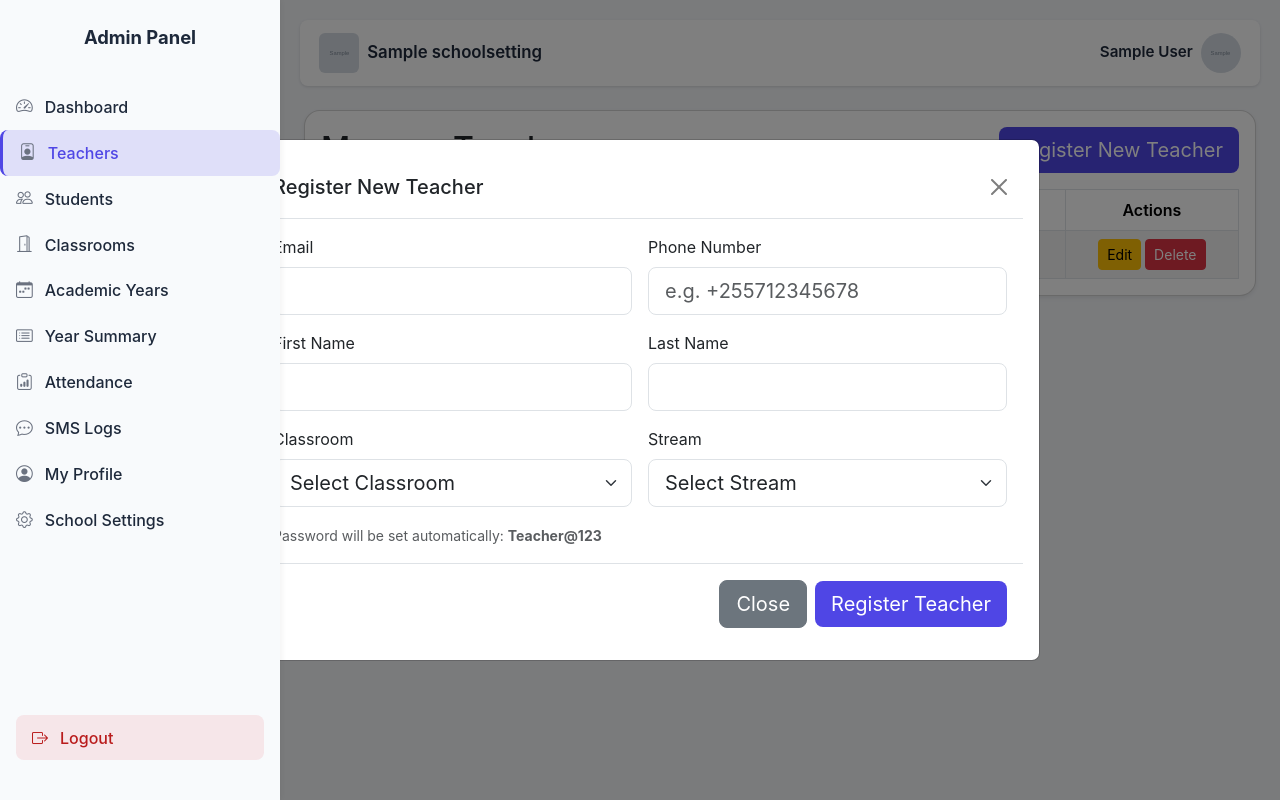
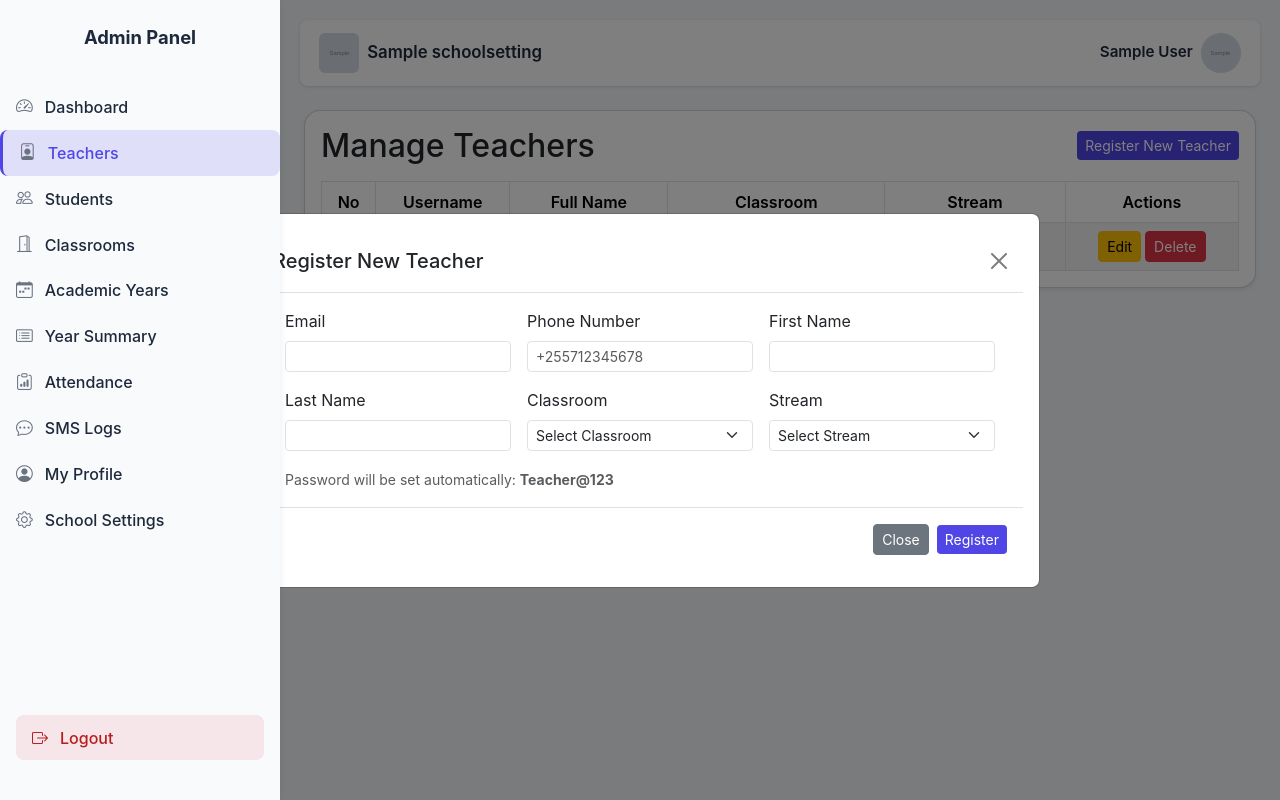
Before and after one commit to maduhumaduhu2003-ai/school_attendance, a Django app: page /register-teacher/ in a window 1280 px wide, after a click on "Register New Teacher". Run offline with Django 5.2, Linux system fonts and the light colour scheme; a user stored in the database is signed in; tables that the repository leaves empty hold one stand-in row (values such as "Sample post"); grey boxes marked "Sample" are stand-in pictures.

Commit message:
Initial commit: settings cleaned and register_teacher ready for production

```diff
--- a/attendance_app/templates/attendance_app/login.html
+++ b/attendance_app/templates/attendance_app/login.html
@@ -210,8 +210,8 @@ body::after {
             <form method="post" id="loginForm">
                 {% csrf_token %}
                 <div class="mb-3">
-                    <label class="form-label"><i class="bi bi-person-fill"></i> Username</label>
-                    <input type="text" name="username" class="form-control" placeholder="Enter your username" required autofocus>
+                    <label class="form-label"><i class="bi bi-person-fill"></i> Email</label>
+                    <input type="email" name="username" class="form-control" placeholder="Enter your email" required autofocus>
                 </div>
 
                 <div class="mb-3">
--- a/attendance_app/templates/attendance_app/register_teacher.html
+++ b/attendance_app/templates/attendance_app/register_teacher.html
@@ -33,7 +33,7 @@
             <!-- PAGE TITLE & ADD BUTTON -->
             <div class="d-flex flex-column flex-md-row justify-content-between align-items-start align-items-md-center mb-3 gap-2">
                 <h2 class="mb-2 mb-md-0">Manage Teachers</h2>
-                <button type="button" class="btn btn-primary btn-lg" data-bs-toggle="modal" data-bs-target="#registerTeacherModal">
+                <button type="button" class="btn btn-primary btn-sm" data-bs-toggle="modal" data-bs-target="#registerTeacherModal">
                     Register New Teacher
                 </button>
             </div>
@@ -62,7 +62,6 @@
                             <td data-label="Actions">
                                 <div class="d-flex flex-wrap justify-content-center gap-1">
                                     <a href="{% url 'edit_teacher' teacher.id %}" class="btn btn-sm btn-warning action-btn">Edit</a>
-                                    <!-- DELETE BUTTON TRIGGERS MODAL -->
                                     <button type="button" class="btn btn-sm btn-danger deleteBtn action-btn"
                                             data-bs-toggle="modal"
                                             data-bs-target="#deleteTeacherModal"
@@ -87,9 +86,9 @@
 
 </div>
 
-<!-- MODAL: REGISTER TEACHER -->
+<!-- MODAL: REGISTER TEACHER (GRID / TABLE-LIKE) -->
 <div class="modal fade" id="registerTeacherModal" tabindex="-1" aria-hidden="true">
-  <div class="modal-dialog modal-dialog-centered modal-fullscreen-sm-down modal-lg">
+  <div class="modal-dialog modal-dialog-centered modal-lg">
     <div class="modal-content p-3">
       <form id="teacherForm" method="POST" action="{% url 'register_teacher' %}">
         {% csrf_token %}
@@ -98,35 +97,36 @@
           <button type="button" class="btn-close" data-bs-dismiss="modal"></button>
         </div>
         <div class="modal-body">
+            <div class="container-fluid">
                 <div class="row g-3">
-                <div class="col-12 col-md-6">
+                    <div class="col-12 col-md-6 col-lg-4">
                         <label class="form-label">Email</label>
-                    <input type="email" class="form-control form-control-lg" name="username" required>
+                        <input type="email" class="form-control form-control-sm" name="username" required>
                     </div>
-                <div class="col-12 col-md-6">
+                    <div class="col-12 col-md-6 col-lg-4">
                         <label class="form-label">Phone Number</label>
-                    <input type="text" class="form-control form-control-lg" name="phone_number" placeholder="e.g. +255712345678" required>
+                        <input type="text" class="form-control form-control-sm" name="phone_number" placeholder="+255712345678" required>
                     </div>
-                <div class="col-12 col-md-6">
+                    <div class="col-12 col-md-6 col-lg-4">
                         <label class="form-label">First Name</label>
-                    <input type="text" class="form-control form-control-lg" name="first_name" required>
+                        <input type="text" class="form-control form-control-sm" name="first_name" required>
                     </div>
-                <div class="col-12 col-md-6">
+                    <div class="col-12 col-md-6 col-lg-4">
                         <label class="form-label">Last Name</label>
-                    <input type="text" class="form-control form-control-lg" name="last_name" required>
+                        <input type="text" class="form-control form-control-sm" name="last_name" required>
                     </div>
-                <div class="col-12 col-md-6">
+                    <div class="col-12 col-md-6 col-lg-4">
                         <label class="form-label">Classroom</label>
-                    <select class="form-select form-select-lg" id="classroom" name="classroom" required>
+                        <select class="form-select form-select-sm" id="classroom" name="classroom" required>
                             <option value="" selected>Select Classroom</option>
                             {% for c in classrooms %}
                                 <option value="{{ c.id }}">{{ c.name }} ({{ c.year }})</option>
                             {% endfor %}
                         </select>
                     </div>
-                <div class="col-12 col-md-6">
+                    <div class="col-12 col-md-6 col-lg-4">
                         <label class="form-label">Stream</label>
-                    <select class="form-select form-select-lg" id="stream" name="stream" required>
+                        <select class="form-select form-select-sm" id="stream" name="stream" required>
                             <option value="" selected>Select Stream</option>
                         </select>
                     </div>
@@ -135,9 +135,10 @@
                     </div>
                 </div>
             </div>
-        <div class="modal-footer flex-wrap">
-          <button type="button" class="btn btn-secondary btn-lg" data-bs-dismiss="modal">Close</button>
-          <button type="submit" class="btn btn-primary btn-lg">Register Teacher</button>
+        </div>
+        <div class="modal-footer flex-wrap justify-content-end">
+          <button type="button" class="btn btn-secondary btn-sm" data-bs-dismiss="modal">Close</button>
+          <button type="submit" class="btn btn-primary btn-sm">Register</button>
         </div>
       </form>
     </div>
@@ -146,7 +147,7 @@
 
 <!-- MODAL: DELETE TEACHER -->
 <div class="modal fade" id="deleteTeacherModal" tabindex="-1" aria-hidden="true">
-  <div class="modal-dialog modal-dialog-centered modal-fullscreen-sm-down modal-md">
+  <div class="modal-dialog modal-dialog-centered modal-sm">
     <div class="modal-content p-3">
       <form method="POST" id="deleteTeacherForm">
         {% csrf_token %}
@@ -157,9 +158,9 @@
         <div class="modal-body">
           <p>Are you sure you want to delete <strong id="teacherName"></strong>?</p>
         </div>
-        <div class="modal-footer flex-wrap">
-          <button type="button" class="btn btn-secondary btn-lg" data-bs-dismiss="modal">Cancel</button>
-          <button type="submit" class="btn btn-danger btn-lg">Delete</button>
+        <div class="modal-footer flex-wrap justify-content-end">
+          <button type="button" class="btn btn-secondary btn-sm" data-bs-dismiss="modal">Cancel</button>
+          <button type="submit" class="btn btn-danger btn-sm">Delete</button>
         </div>
       </form>
     </div>
@@ -189,8 +190,9 @@
 /* Mobile tweaks */
 @media (max-width: 767px) {
     html { font-size: 17px; }
-    .large-table th, .large-table td { font-size: 1.05rem; padding: 0.6rem; }
+    .large-table th, .large-table td { font-size: 1rem; padding: 0.5rem; }
     .container-fluid { padding-left: 0; padding-right: 0; }
+    .btn-sm { font-size: 0.8rem; padding: 0.35rem 0.6rem; }
 }
 
 /* Focus outlines */
--- a/attendance_app/views.py
+++ b/attendance_app/views.py
@@ -287,9 +287,9 @@ def register_teacher(request):
                 send_mail(
                     "Your Teacher Account Details",
                     f"Habari {first_name},\n\nAccount yako imesajiliwa.\nUsername: {username}\nPassword: {DEFAULT_PASSWORD}\n\nTafadhali badilisha password yako mara ya kwanza kuingia.",
-                    "school@system.com",
+                    settings.DEFAULT_FROM_EMAIL,
                     [username],
-                    fail_silently=True
+                    fail_silently=False
                 )
             except Exception as e:
                 print("Email send failed:", e)
@@ -396,6 +396,7 @@ def register_student(request):
         # ===== STUDENT DATA =====
         first_name = request.POST.get('first_name')
         last_name = request.POST.get('last_name')
+        gender = request.POST.get('gender')
         password = request.POST.get('password') or "Student@123"
         admission_number = request.POST.get('admission_number')
         academic_year_id = request.POST.get('academic_year')
@@ -441,6 +442,7 @@ def register_student(request):
             first_name=first_name,
             last_name=last_name,
             role='student',
+            gender=gender,
             password=make_password(password)
         )
 
@@ -769,6 +771,7 @@ def edit_student(request, student_id):
         student.user.first_name = request.POST.get('first_name')
         student.user.last_name = request.POST.get('last_name')
         stream_id = request.POST.get('stream')
+        student.user.gender=request.POST.get('gender')
 
         student.stream_id = stream_id if stream_id else None
 
--- a/requirements.txt
+++ b/requirements.txt
@@ -2,6 +2,7 @@ africastalking==2.0.1
 asgiref==3.11.0
 certifi==2025.11.12
 charset-normalizer==3.4.4
+dj-database-url==3.1.0
 Django==6.0
 django-widget-tweaks==1.5.1
 djangorestframework==3.16.1
```
Also changed, not shown: attendance_app/templates/attendance_app/register_student.html (+34 -7 lines), school_attendance/settings.py (+35 -114 lines). Lines whose indentation alone changed are shown as unchanged.
